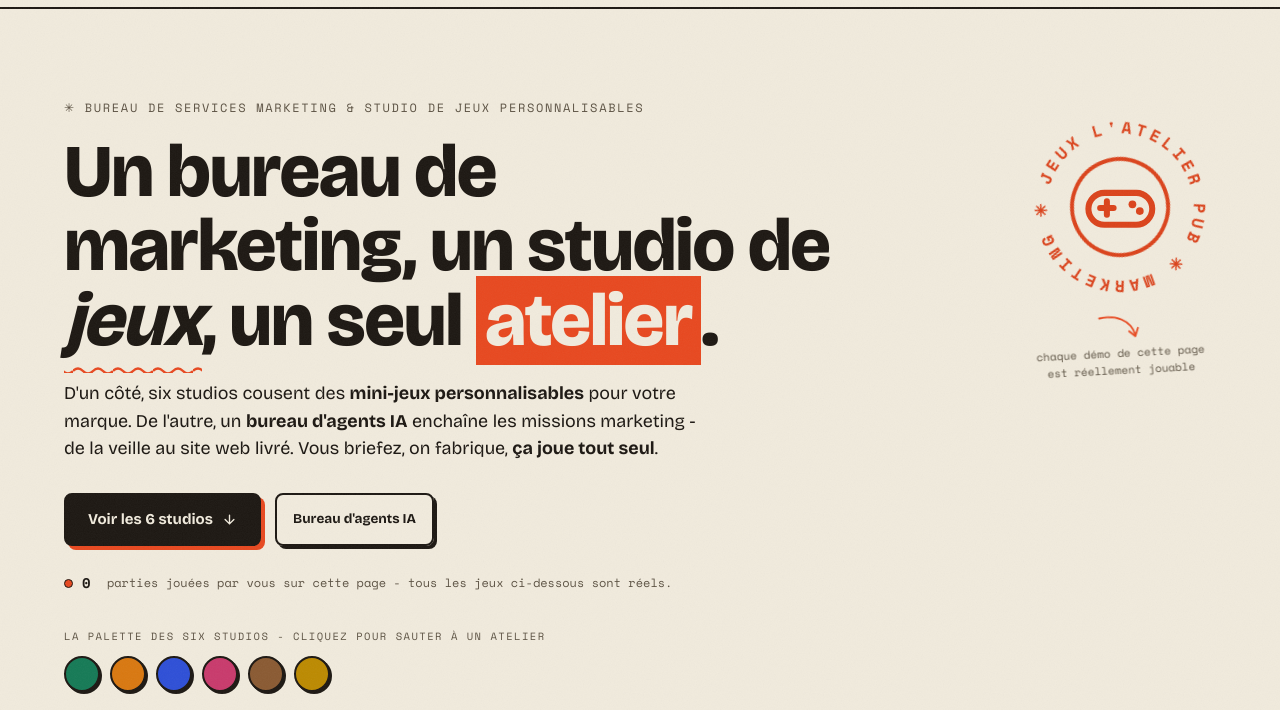
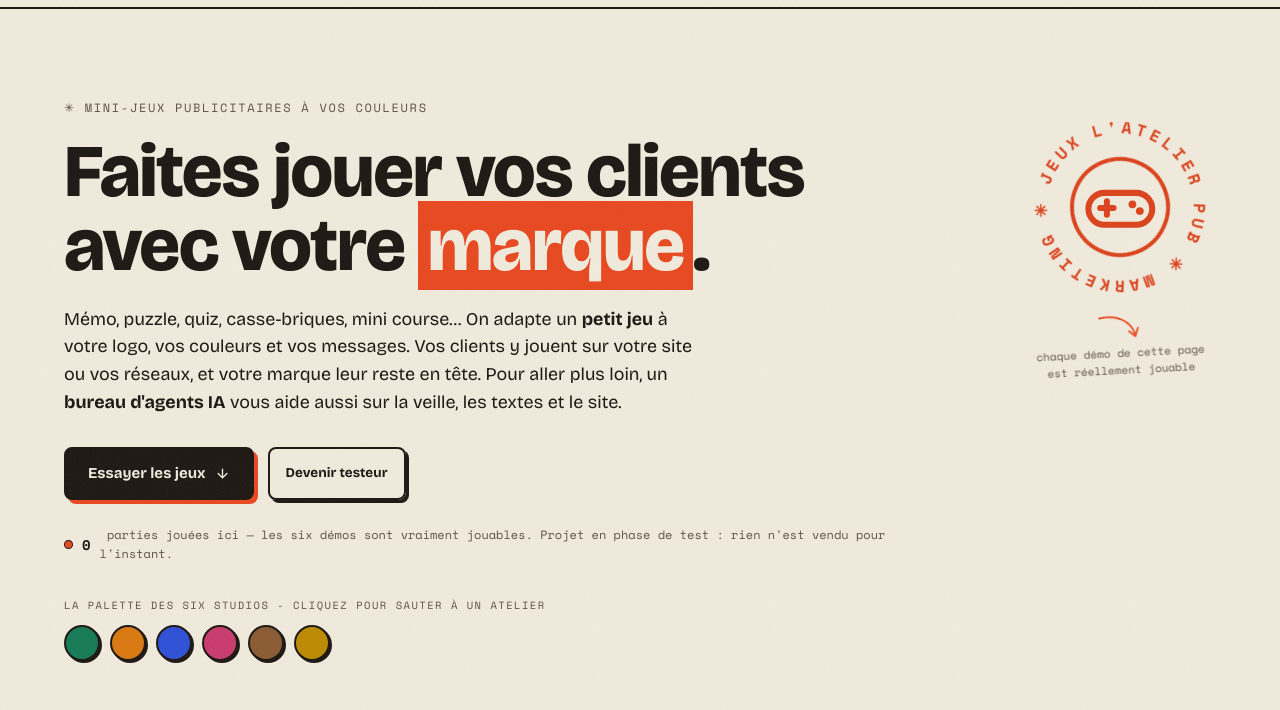
Before and after one commit to pierreg78-maker/atelier_pub, a plain HTML site: page index.html in a window 1280 px wide. Shown: the part 90-800 px from the top of the page. Drawn offline with nearby package versions, Linux system fonts and the light colour scheme.

Commit message:
Accueil : hero et footer plus clairs
Titre « Faites jouer vos clients avec votre marque. », CTA Essayer les jeux / Devenir testeur, footer allégé et honnête.

```diff
--- a/index.html
+++ b/index.html
@@ -363,15 +363,15 @@ footer{padding:36px 0;border-top:2px solid var(--ink)}
 <section class="hero">
   <div class="wrap hero-grid">
     <div>
-      <p class="eyebrow">✳ Bureau de services marketing & studio de jeux personnalisables</p>
-      <h1>Un bureau de marketing, un studio de <span class="squiggle">jeux</span>, un seul <mark>atelier</mark>.</h1>
-      <p class="lede">D'un côté, six studios cousent des <b>mini-jeux personnalisables</b> pour votre marque. De l'autre, un <b>bureau d'agents IA</b> enchaîne les missions marketing - de la veille au site web livré. Vous briefez, on fabrique, <b>ça joue tout seul</b>.</p>
+      <p class="eyebrow">✳ Mini-jeux publicitaires à vos couleurs</p>
+      <h1>Faites jouer vos clients avec votre <mark>marque</mark>.</h1>
+      <p class="lede">Mémo, puzzle, quiz, casse-briques, mini course… On adapte un <b>petit jeu</b> à votre logo, vos couleurs et vos messages. Vos clients y jouent sur votre site ou vos réseaux, et votre marque leur reste en tête. Pour aller plus loin, un <b>bureau d'agents IA</b> vous aide aussi sur la veille, les textes et le site.</p>
       <div class="hero-cta">
-        <a href="#studios" class="btn">Voir les 6 studios
+        <a href="#studios" class="btn">Essayer les jeux
           <svg viewBox="0 0 24 24"><path d="M12 5v14M5 12l7 7 7-7"/></svg></a>
-        <a href="#agents" class="btn btn-line">Bureau d'agents IA</a>
+        <a href="#contact" class="btn btn-line">Devenir testeur</a>
       </div>
-      <p class="play-counter mono"><span class="dot" id="playDot"></span><b id="playCount">0</b>&nbsp;parties jouées par vous sur cette page - tous les jeux ci-dessous sont réels.</p>
+      <p class="play-counter mono"><span class="dot" id="playDot"></span><b id="playCount">0</b>&nbsp;parties jouées ici — les six démos sont vraiment jouables. Projet en phase de test : rien n'est vendu pour l'instant.</p>
       <div class="swatch-wrap">
         <p class="swatch-label mono">La palette des six studios - cliquez pour sauter à un atelier</p>
         <div class="swatch">
@@ -747,10 +747,9 @@ footer{padding:36px 0;border-top:2px solid var(--ink)}
 
 <footer>
   <div class="wrap foot-in">
-    <span>© 2026 L'Atelier Pub - Bureau de services marketing & studio de jeux sur mesure.</span>
-    <nav><a href="#studios">Studios</a><a href="#agents">Agents IA</a><a href="#methode">Méthode</a><a href="#contact">Contact</a><a href="mentions-legales.html">Mentions légales</a></nav>
-    <span>Fabriqué à la main. Même le pixel.</span>
-    <span class="foot-test">Projet en phase de test — aucune prestation commercialisée pour l'instant.</span>
+    <span>© 2026 L'Atelier Pub. Mini-jeux publicitaires personnalisables et aide marketing.</span>
+    <nav><a href="#studios">Les jeux</a><a href="#agents">Agents IA</a><a href="#methode">Méthode</a><a href="#contact">Contact</a><a href="mentions-legales.html">Mentions légales</a></nav>
+    <span class="foot-test">Projet en phase de test — aucune prestation vendue pour l'instant.</span>
   </div>
 </footer>
 
```
